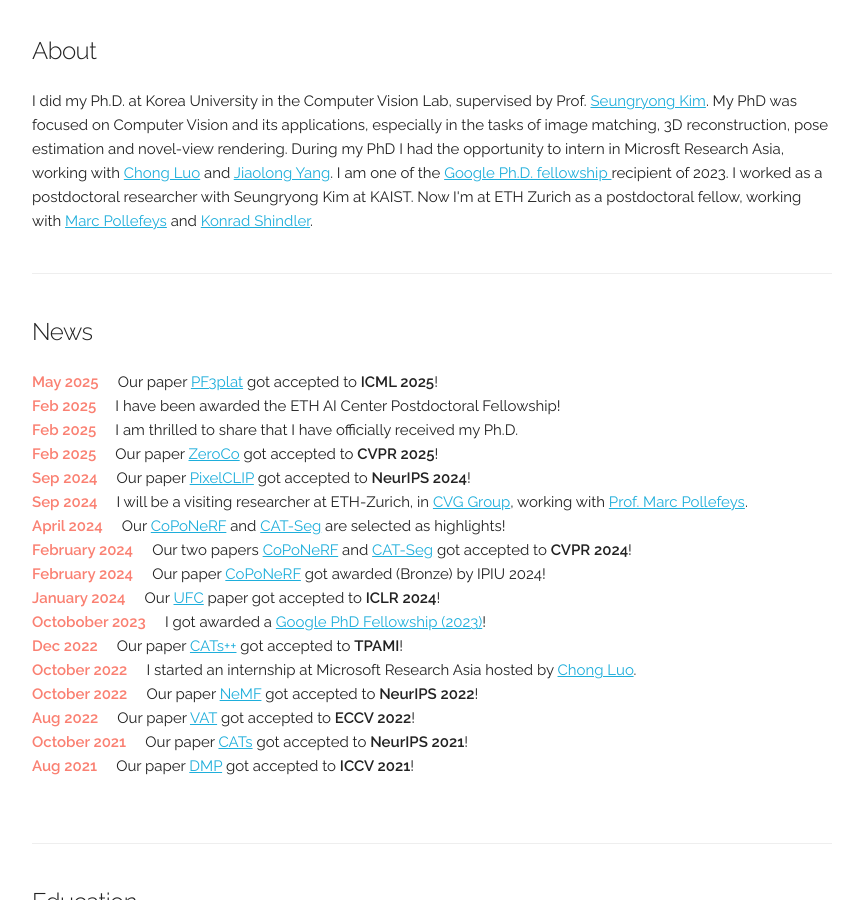
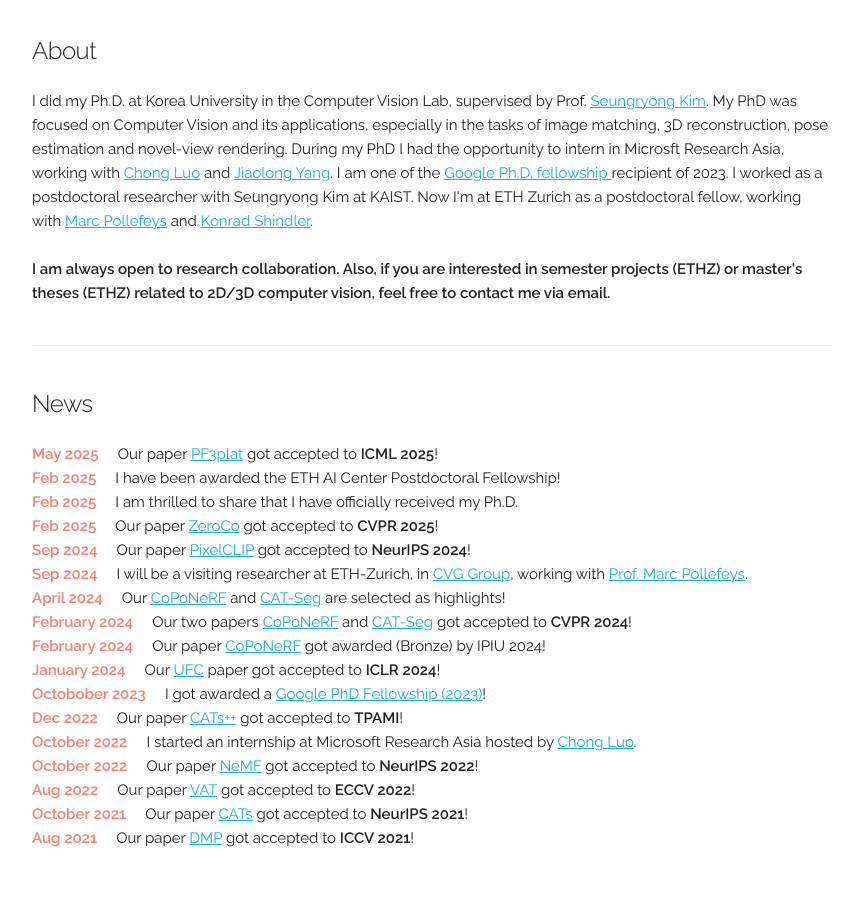
Before and after one commit to jang-1996/jang-1996.github.io, a Jekyll site: the page built from index.html, in a window 1280 px wide and 900 px high, scrolled down 351 px. Shown: the whole window, without its empty margins (208-1071 px from the left). Built offline with Jekyll 4.4.1, drawn with Linux system fonts in a browser that asks for light colours; some web fonts are replaced.

Commit message:
Update index.html

```diff
--- a/index.html
+++ b/index.html
@@ -7,6 +7,10 @@
   I did my Ph.D.  at Korea University in the Computer Vision Lab, supervised by Prof.  <a href="https://cvlab.kaist.ac.kr/">Seungryong Kim</a>. My PhD was focused on Computer Vision and its applications, especially in the tasks of image matching, 3D reconstruction, pose estimation and novel-view rendering.
   During my PhD I had the opportunity to intern in Microsft Research Asia, working with  <a href="https://www.microsoft.com/en-us/research/people/cluo/?msockid=1dc9d74fed69648830cfc45becfa65b5">Chong Luo</a> and  <a href="https://jlyang.org/">Jiaolong Yang</a>.  I am one of the <a href="https://research.google/outreach/phd-fellowship/recipients//">Google Ph.D. fellowship </a> recipient of 2023.
   I worked as a postdoctoral researcher with Seungryong Kim at KAIST. Now I'm at ETH Zurich as a postdoctoral fellow, working with <a href="https://people.inf.ethz.ch/marc.pollefeys/">Marc Pollefeys</a> and <a href="https://prs.igp.ethz.ch/group/people/person-detail.schindler.html">Konrad Shindler</a>.
+
+  <br><br>
+  <b>I am always open to research collaboration. Also, if you are interested in semester projects (ETHZ) or master's theses (ETHZ) related to 2D/3D computer vision, feel free to contact me via email.</b>
+
 </div>
 
 <!-- ========== News ========== -->
```
